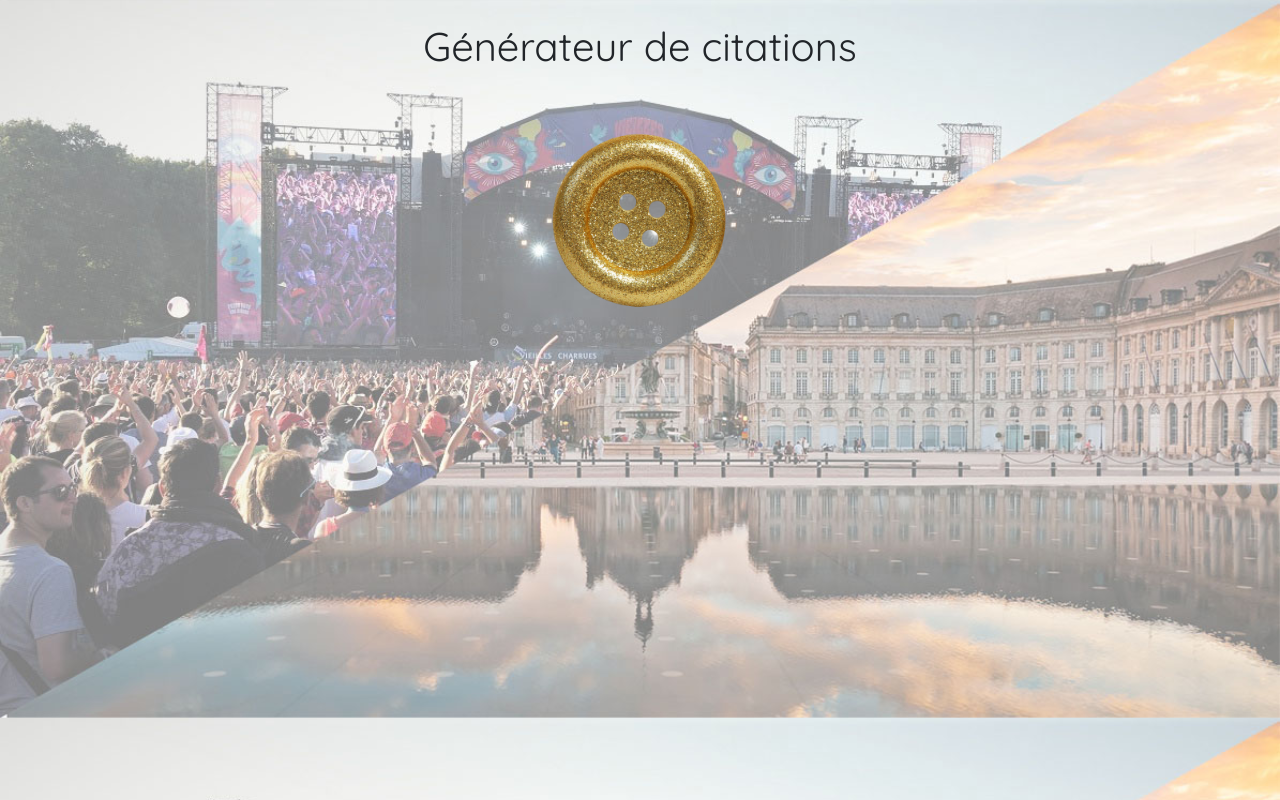
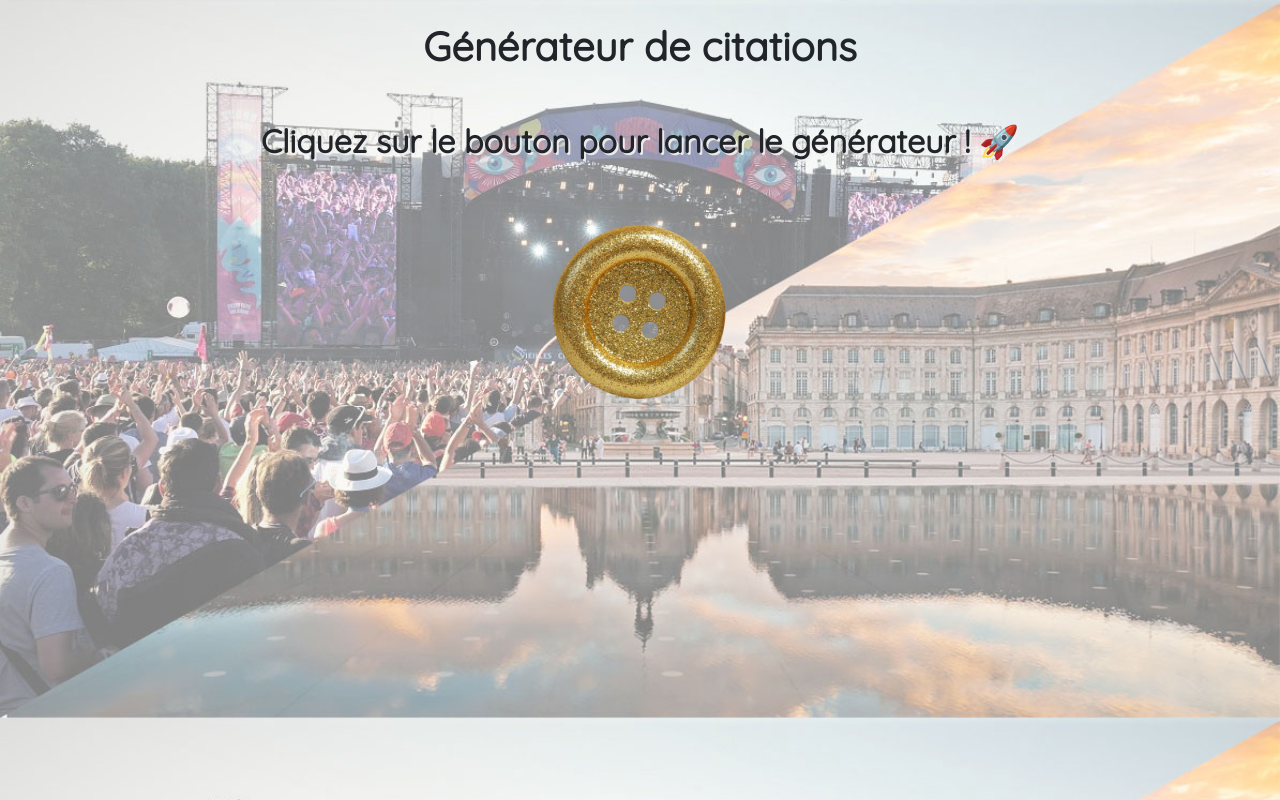
Before and after one commit to YannickBzh/p5_generateur_citations, a plain HTML site: page page_web/index.html in a window 1280 px wide. Drawn offline with nearby package versions, Linux system fonts and the light colour scheme.

Commit message:
Ajout texte au-dessus du bouton

```diff
--- a/page_web/custom.css
+++ b/page_web/custom.css
@@ -3,8 +3,13 @@
     background-size: cover;
 }
 
-h1 {
+h1, h2 {
     font-family: 'Quicksand', sans-serif;
+    font-weight: bold;
+}
+
+h2 {
+    text-shadow: 2px 2px #efefefef;
 }
 
 .grow:hover {
--- a/page_web/index.html
+++ b/page_web/index.html
@@ -19,6 +19,11 @@
                 <h1>Générateur de citations</h1>
             </div>
         </div>
+        <div class="container mt-4 mb-5">
+            <div class="row d-flex justify-content-center">
+                <h2>Cliquez sur le bouton pour lancer le générateur ! 🚀</h2>
+            </div>
+        </div>
         <div class="container mt-5">
             <div class="row d-flex justify-content-center">
                 <a href="#"><img src="img/button.png" class="grow img-responsive d-flex" alt="button-image" style="width:40%;margin:auto"></a>
```
